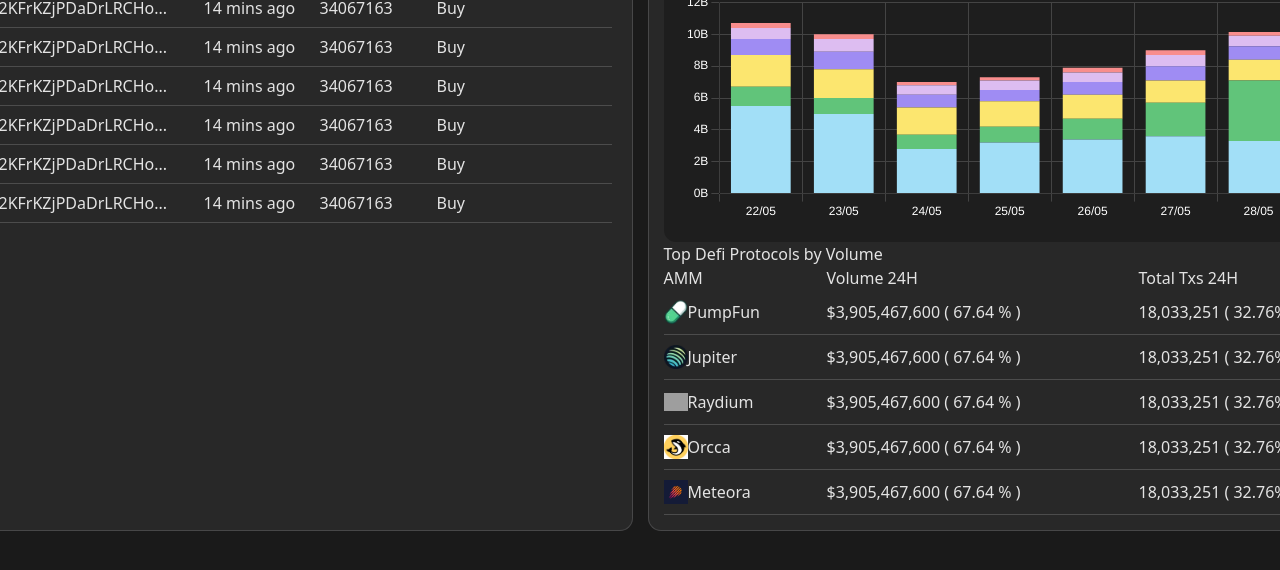
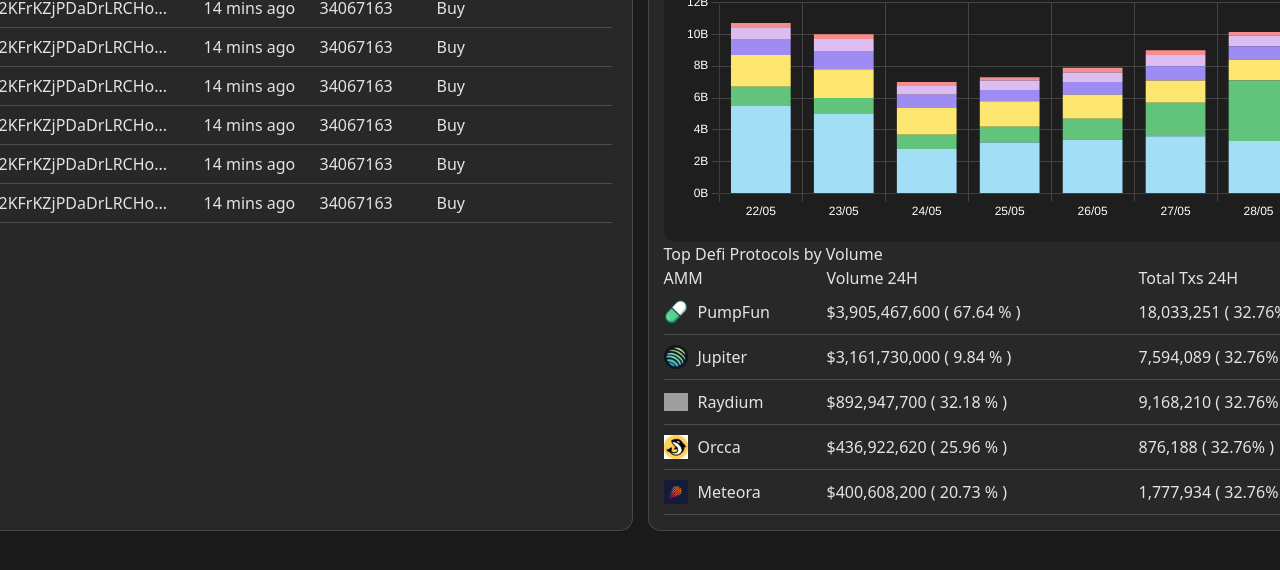
Before and after one commit to paqsa/solscan-clone, a React (Vite) app: page / in a window 1280 px wide. Shown: the part 631-1201 px from the top of the page. Built offline with nearby package versions, Linux system fonts and the light colour scheme; grey boxes are pictures that could not be loaded.

Commit message:
volume update

```diff
--- a/src/components/defiDashboard/volume.css
+++ b/src/components/defiDashboard/volume.css
@@ -21,6 +21,7 @@
 
 .volumePhoto {
     width: 24px;
+    margin: 0px 10px 0px 0px;
 }
 
 .padding-volume {
--- a/src/components/defiDashboard/volumeinfo.jsx
+++ b/src/components/defiDashboard/volumeinfo.jsx
@@ -35,9 +35,9 @@
                         <p>Jupiter</p>
                     </div>
 
-                    <p className="volume24H">$3,905,467,600 <span>( 67.64 % )</span></p>
+                    <p className="volume24H">$3,161,730,000 <span>( 9.84 % )</span></p>
 
-                    <p>18,033,251 <span>( 32.76% )</span></p>
+                    <p>7,594,089 <span>( 32.76% )</span></p>
                 </div>
 
                 <div className="volumeInformationSection padding-volume">
@@ -46,9 +46,9 @@
                         <p>Raydium</p>
                     </div>
 
-                    <p className="volume24H">$3,905,467,600 <span>( 67.64 % )</span></p>
+                    <p className="volume24H">$892,947,700 <span>( 32.18 % )</span></p>
 
-                    <p>18,033,251 <span>( 32.76% )</span></p>
+                    <p>9,168,210 <span>( 32.76% )</span></p>
                 </div>
 
                 <div className="volumeInformationSection padding-volume">
@@ -57,9 +57,9 @@
                         <p>Orcca</p>
                     </div>
 
-                    <p className="volume24H">$3,905,467,600 <span>( 67.64 % )</span></p>
+                    <p className="volume24H">$436,922,620 <span>( 25.96 % )</span></p>
 
-                    <p>18,033,251 <span>( 32.76% )</span></p>
+                    <p>876,188 <span>( 32.76% )</span></p>
                 </div>
 
                 <div className="volumeInformationSection padding-volume">
@@ -68,9 +68,9 @@
                         <p>Meteora</p>
                     </div>
 
-                    <p className="volume24H">$3,905,467,600 <span>( 67.64 % )</span></p>
+                    <p className="volume24H">$400,608,200 <span>( 20.73 % )</span></p>
 
-                    <p>18,033,251 <span>( 32.76% )</span></p>
+                    <p>1,777,934 <span>( 32.76% )</span></p>
                 </div>
             </div>
         </div>
```
